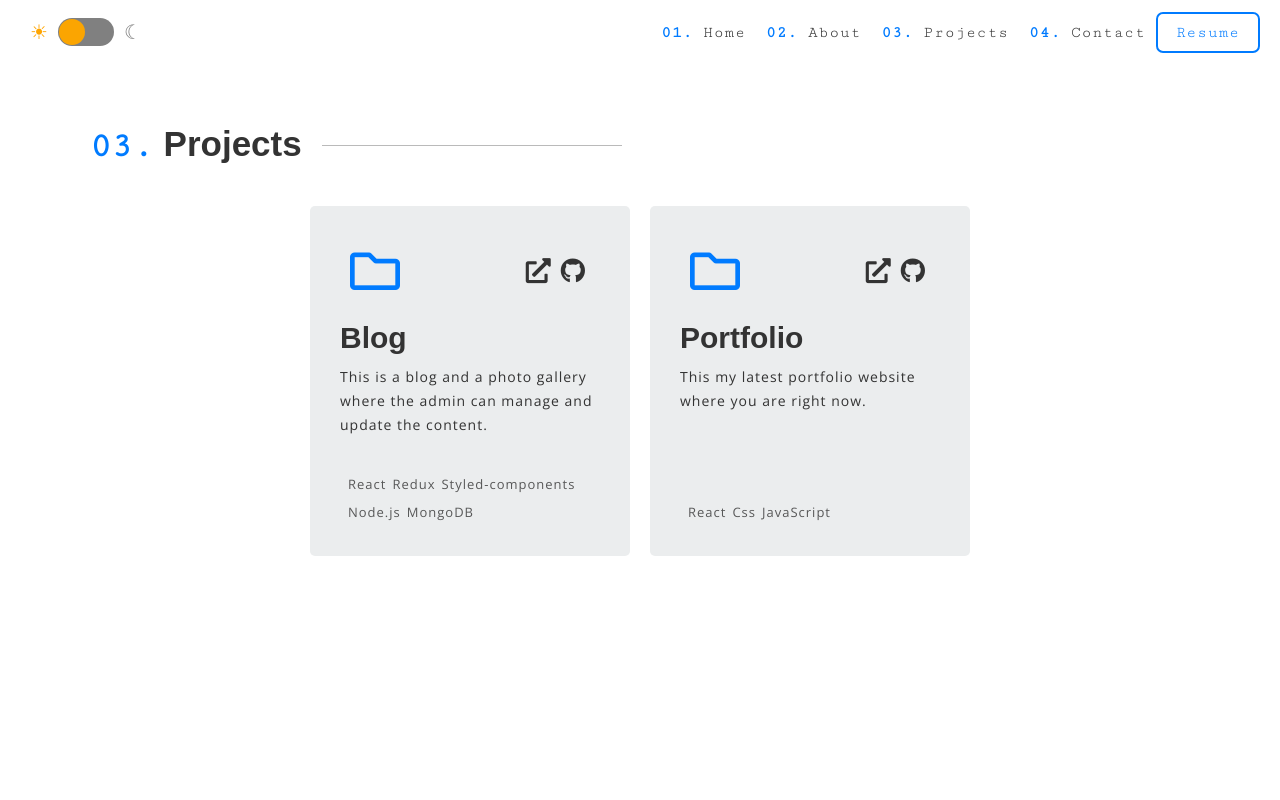
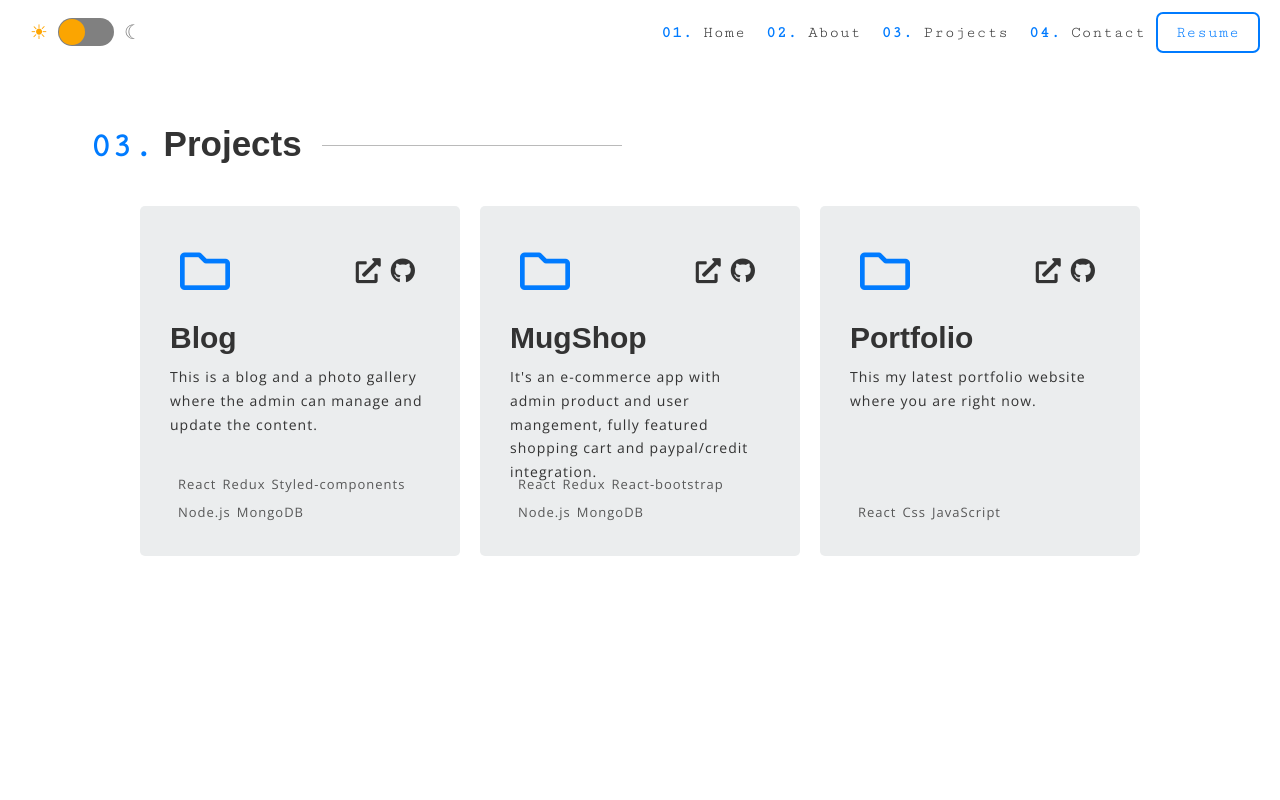
Before and after one commit to momo0999/mohannad-zitoun-portfolio, a React (Create React App) app: page /projects in a window 1280 px wide. Shown: the top 800 px of the page. Built offline with nearby package versions, Linux system fonts and the light colour scheme.

Commit message:
add new project

```diff
--- a/src/components/Projects.js
+++ b/src/components/Projects.js
@@ -4,7 +4,7 @@ import './Projects.css';
 
 const Projects = () => {
   const renderedProjects = projects.map(
-    ({ name, img, desc, githubLink, websiteLink, technologies }) => {
+    ({ name, desc, githubLink, websiteLink, technologies }) => {
       return (
         <Fragment>
           <div className='project__card'>
--- a/src/projects.js
+++ b/src/projects.js
@@ -1,19 +1,24 @@
-import projectPortfolio from './image/projectPortfolio.png';
-import myBlog from './image/myBlog.png';
 const projects = [
   {
     name: 'Blog',
-    desc:
-      'This is a blog and a photo gallery where the admin can manage and update the content.',
-    img: myBlog,
+    desc: 'This is a blog and a photo gallery where the admin can manage and update the content.',
+
     githubLink: 'https://github.com/momo0999/blog-mern',
     websiteLink: 'https://mernstack-blog.herokuapp.com/',
     technologies: ['React', 'Redux', 'Styled-components', 'Node.js', 'MongoDB'],
   },
   {
+    name: 'MugShop',
+    desc: "It's an e-commerce app with admin product and user mangement, fully featured shopping cart and paypal/credit integration.",
+
+    githubLink: 'https://github.com/momo0999/e-shop',
+    websiteLink: 'https://mernstack-mugshop.herokuapp.com/',
+    technologies: ['React', 'Redux', 'React-bootstrap', 'Node.js', 'MongoDB'],
+  },
+  {
     name: 'Portfolio',
     desc: 'This my latest portfolio website where you are right now. ',
-    img: projectPortfolio,
+
     githubLink: 'https://github.com/momo0999/mohannad-zitoun-portfolio',
     websiteLink: 'https://www.mohannadzitoun.com/',
     technologies: ['React', 'Css', 'JavaScript'],
```
